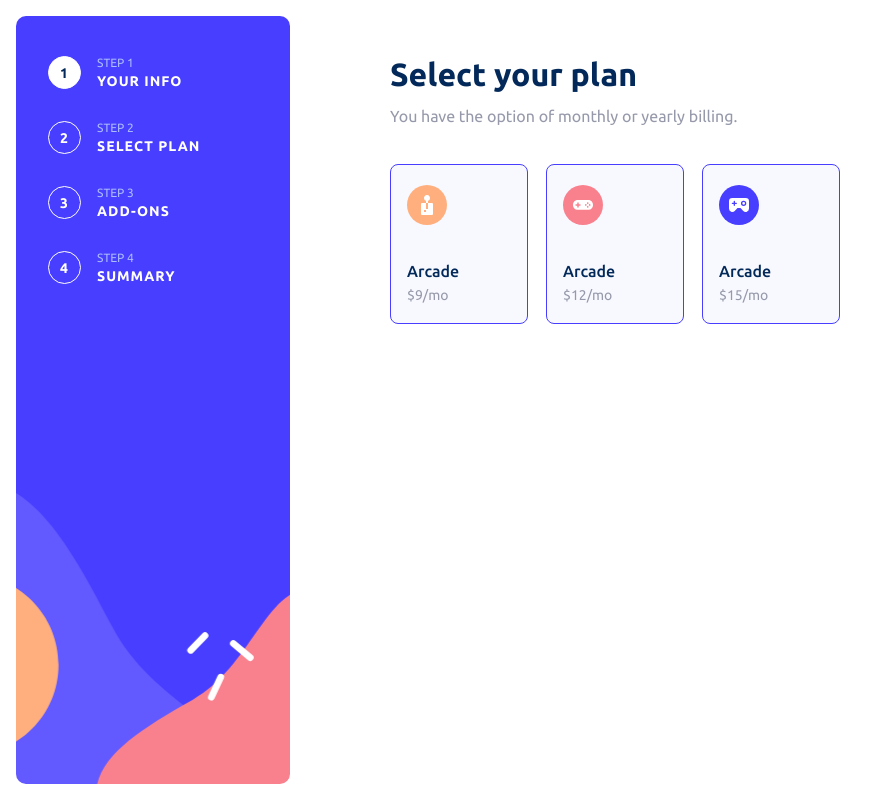
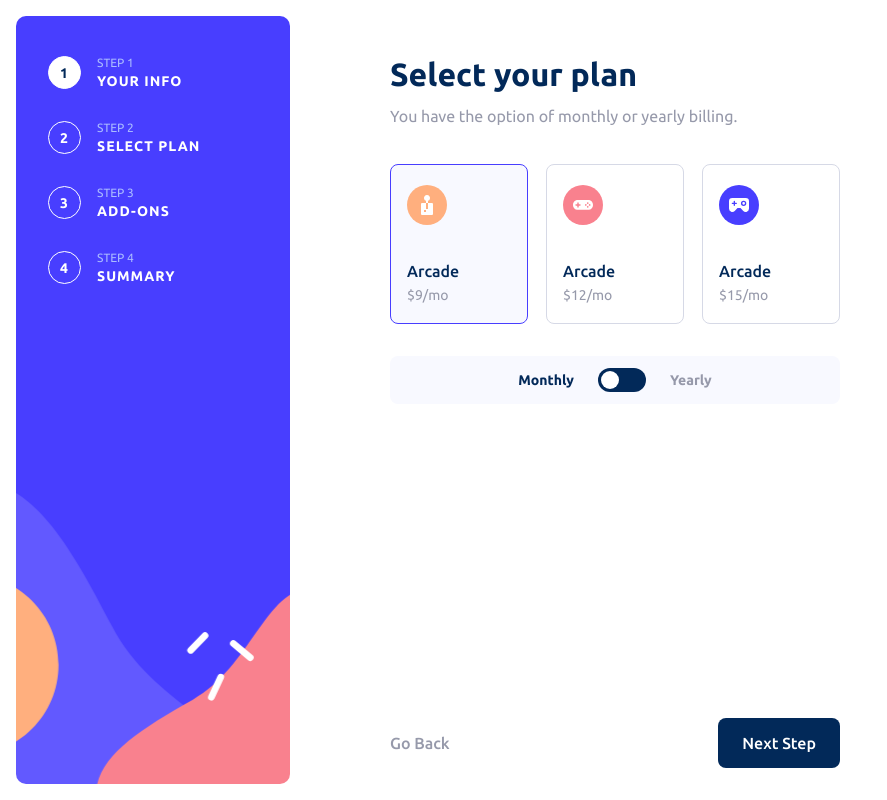
Before and after one commit to yogeshdatir/multi-step-form, a React (Vite) app: page / in a window 1280 px wide. Shown: the whole page, without its empty margins (0-887 px from the left). Built offline with nearby package versions, Linux system fonts and the light colour scheme.

Commit message:
updated readme, 2nd form completed

```diff
--- a/src/components/PlanSelectionForm/PlanSelectionForm.styled.tsx
+++ b/src/components/PlanSelectionForm/PlanSelectionForm.styled.tsx
@@ -8,13 +8,18 @@ export const CardList = styled.div`
 export const Card = styled.div`
   padding: 1.25rem 1rem;
   border-radius: 8px;
-  border: 1px solid var(--purple, #483eff);
-  background: var(--very-light-grey, #f8f9ff);
+  border: 1px solid var(--border-color, #d6d9e6);
+  background: var(--white, #fff);
   display: flex;
   flex-direction: column;
   justify-content: space-between;
   width: 138px;
   height: 160px;
+
+  &[aria-selected='true'] {
+    border: 1px solid var(--purple, #483eff);
+    background: var(--very-light-grey, #f8f9ff);
+  }
 `;
 
 export const CardDetails = styled.div`
@@ -43,3 +48,107 @@ export const CardDetails = styled.div`
     line-height: normal;
   }
 `;
+
+export const SubPeriodSelector = styled.div`
+  display: flex;
+  gap: 1.5rem;
+  align-items: center;
+  justify-content: center;
+  height: 3rem;
+  border-radius: 0.5rem;
+  background: var(--very-light-grey, #f8f9ff);
+
+  span {
+    color: var(--grey, #9699aa);
+    font-feature-settings: 'clig' off, 'liga' off;
+    font-family: Ubuntu;
+    font-size: 14px;
+    font-style: normal;
+    font-weight: 700;
+    line-height: normal;
+
+    &[aria-selected='true'] {
+      color: var(--denim, #022959);
+      text-align: right;
+      font-feature-settings: 'clig' off, 'liga' off;
+      font-family: Ubuntu;
+      font-size: 14px;
+      font-style: normal;
+      font-weight: 700;
+      line-height: normal;
+    }
+  }
+`;
+
+export const ToggleLabel = styled.label`
+  position: relative;
+  display: flex;
+  align-items: center;
+  gap: 1rem;
+  font-weight: 700;
+  font-size: 14px;
+  line-height: 17px;
+
+  text-align: right;
+
+  color: grey;
+
+  width: max-content;
+
+  @media (max-width: 540px) {
+    width: 100%;
+    justify-content: space-between;
+    margin-top: 1.5rem;
+    padding-top: 1rem;
+    border-top: 1px solid #848bab;
+  }
+`;
+
+export const CheckBox = styled.input`
+  position: absolute;
+  left: -9999px;
+  top: -9999px;
+
+  :checked + span {
+    ::before {
+      left: calc(100% - 3px);
+      transform: translateX(-100%);
+    }
+  }
+
+  :focus + span {
+    box-shadow: 0 0 5px 3px rgba(0, 0, 0, 0.2);
+  }
+
+  :focus:checked + span {
+    box-shadow: 0 0 5px 3px rgba(24, 144, 255, 0.5);
+  }
+`;
+
+export const Slider = styled.span`
+  display: flex;
+  cursor: pointer;
+  width: 48px;
+  height: 24px;
+  border-radius: 48px;
+  background-color: #022959;
+  position: relative;
+  transition: background-color 0.3s, box-shadow 0.4s;
+
+  ::before {
+    content: '';
+    position: absolute;
+    top: 3px;
+    left: 3px;
+    width: 18px;
+    height: 18px;
+    border-radius: 18px;
+    transition: 0.25s;
+    background-color: #fff;
+    /* box-shadow: 0 2px 4px 0 rgba(0, 35, 11, 0.2); */
+  }
+
+  :active:before {
+    width: 35px;
+  }
+`;
--- a/src/components/PlanSelectionForm/PlanSelectionForm.tsx
+++ b/src/components/PlanSelectionForm/PlanSelectionForm.tsx
@@ -1,16 +1,33 @@
 import { FormContent } from '../MultiStepForm.styled';
 import {
   FormBody,
+  FormFooter,
   FormHeader,
   FormSubtitle,
   FormTitle,
+  PrimaryButton,
+  SecondaryButton,
 } from '../UserForm/UserForm.styled';
-import { Card, CardDetails, CardList } from './PlanSelectionForm.styled';
+import {
+  Card,
+  CardDetails,
+  CardList,
+  CheckBox,
+  Slider,
+  SubPeriodSelector,
+  ToggleLabel,
+} from './PlanSelectionForm.styled';
 import { ReactComponent as ArcadeImage } from '../../assets/images/icon-arcade.svg';
 import { ReactComponent as AdvancedImage } from '../../assets/images/icon-advanced.svg';
 import { ReactComponent as ProImage } from '../../assets/images/icon-pro.svg';
+import { useState } from 'react';
 
 const PlanSelectionForm = () => {
+  const [isYearly, setIsYearly] = useState(false);
+  const handleChange = () => {
+    setIsYearly(!isYearly);
+  };
+
   return (
     <FormContent>
       <FormHeader>
@@ -19,9 +36,9 @@ const PlanSelectionForm = () => {
           You have the option of monthly or yearly billing.
         </FormSubtitle>
       </FormHeader>
-      <FormBody>
+      <FormBody style={{ gap: '2rem' }}>
         <CardList>
-          <Card>
+          <Card aria-selected={true}>
             <ArcadeImage />
             <CardDetails>
               <h5>Arcade</h5>
@@ -43,7 +60,23 @@ const PlanSelectionForm = () => {
             </CardDetails>
           </Card>
         </CardList>
+        <SubPeriodSelector>
+          <span aria-selected={!isYearly}>Monthly</span>
+          <ToggleLabel>
+            <CheckBox
+              type="checkbox"
+              checked={isYearly}
+              onChange={handleChange}
+            />
+            <Slider />
+          </ToggleLabel>
+          <span aria-selected={isYearly}>Yearly</span>
+        </SubPeriodSelector>
       </FormBody>
+      <FormFooter>
+        <SecondaryButton>Go Back</SecondaryButton>
+        <PrimaryButton>Next Step</PrimaryButton>
+      </FormFooter>
     </FormContent>
   );
 };
--- a/src/components/UserForm/UserForm.styled.tsx
+++ b/src/components/UserForm/UserForm.styled.tsx
@@ -78,12 +78,13 @@ export const FieldInput = styled.input`
 export const FormFooter = styled.div`
   margin-top: auto;
   display: flex;
-  justify-content: flex-end;
+  justify-content: space-between;
 `;
 
 export const PrimaryButton = styled.button`
   padding: 1rem 1.5rem;
   border-radius: 8px;
+  border: none;
   background: var(--denim, #022959);
   color: var(--white, #fff);
   font-family: Ubuntu;
@@ -91,4 +92,18 @@ export const PrimaryButton = styled.button`
   font-style: normal;
   font-weight: 500;
   line-height: normal;
+  margin-left: auto;
 `;
+
+export const SecondaryButton = styled.button`
+  padding: 1rem 0;
+  border-radius: 8px;
+  border: none;
+  background: transparent;
+  color: var(--grey, #9699aa);
+  font-family: Ubuntu;
+  font-size: 16px;
+  font-style: normal;
+  font-weight: 500;
+  line-height: normal;
+`;
```
Also changed, not shown: 1 other file (tests, documents, lock files or other folders).
